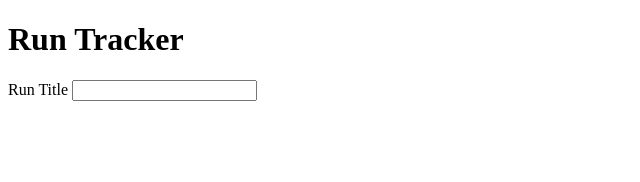
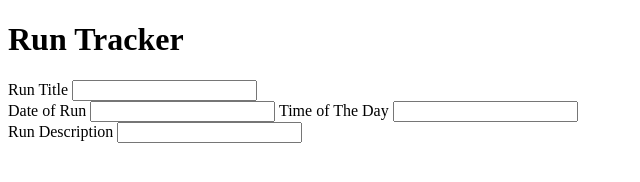
Before and after one commit to akum7246/akum7246-tracker, a website: page public/index.html in a window 1280 px wide. Shown: the whole page, without its empty margins (0-640 px from the left). Drawn offline with Linux system fonts and the light colour scheme.

```diff
--- a/public/index.html
+++ b/public/index.html
@@ -14,10 +14,20 @@
     that this form can be selected from the webpage -->
   <form id="taskform">
     <!-- used class instead of id for div tag because there are multiple form row divs -->
-<div class="form-row">
-  <label for="taskName">Run Title</label>
-  <input type="text" name="taskName" id="taskName" required="true"/>
-</div>
+    <div class="form-row">
+      <label for="runName">Run Title</label>
+      <input type="text" name="runName" id="runName" required="true"/>
+    </div>
+    <label for="runDate">Date of Run</label>
+      <input type="text" name="runDate" id="runDate" required="true"/>
+    </div>
+    <label for="runTime">Time of The Day</label>
+      <input type="text" name="runTime" id="runTime" required="true"/>
+    </div>
+    <div class="form-row">
+      <label for="runDescription">Run Description</label>
+      <input type="text" name="runDescription" id="runDescription" required="true"/>
+    </div>
   </form>
   <script src="script.js"></script>
   </script>
```
